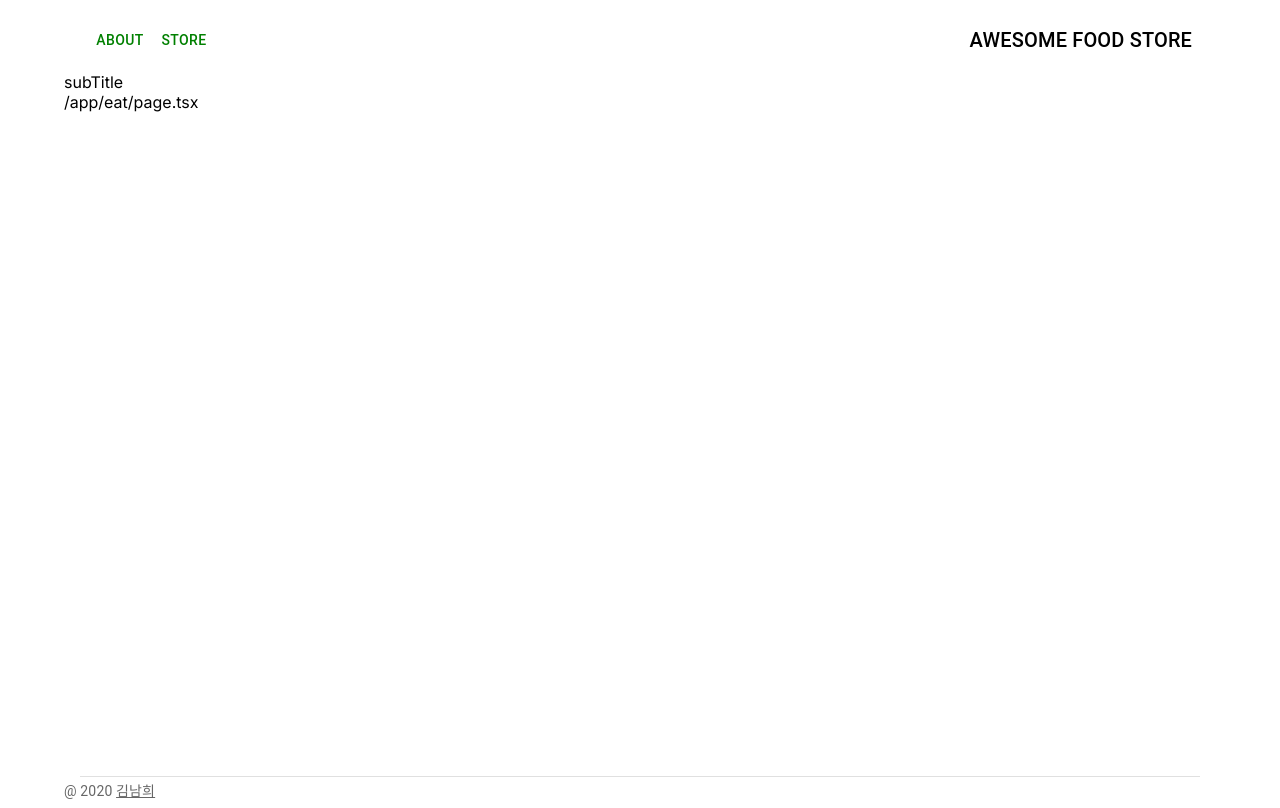
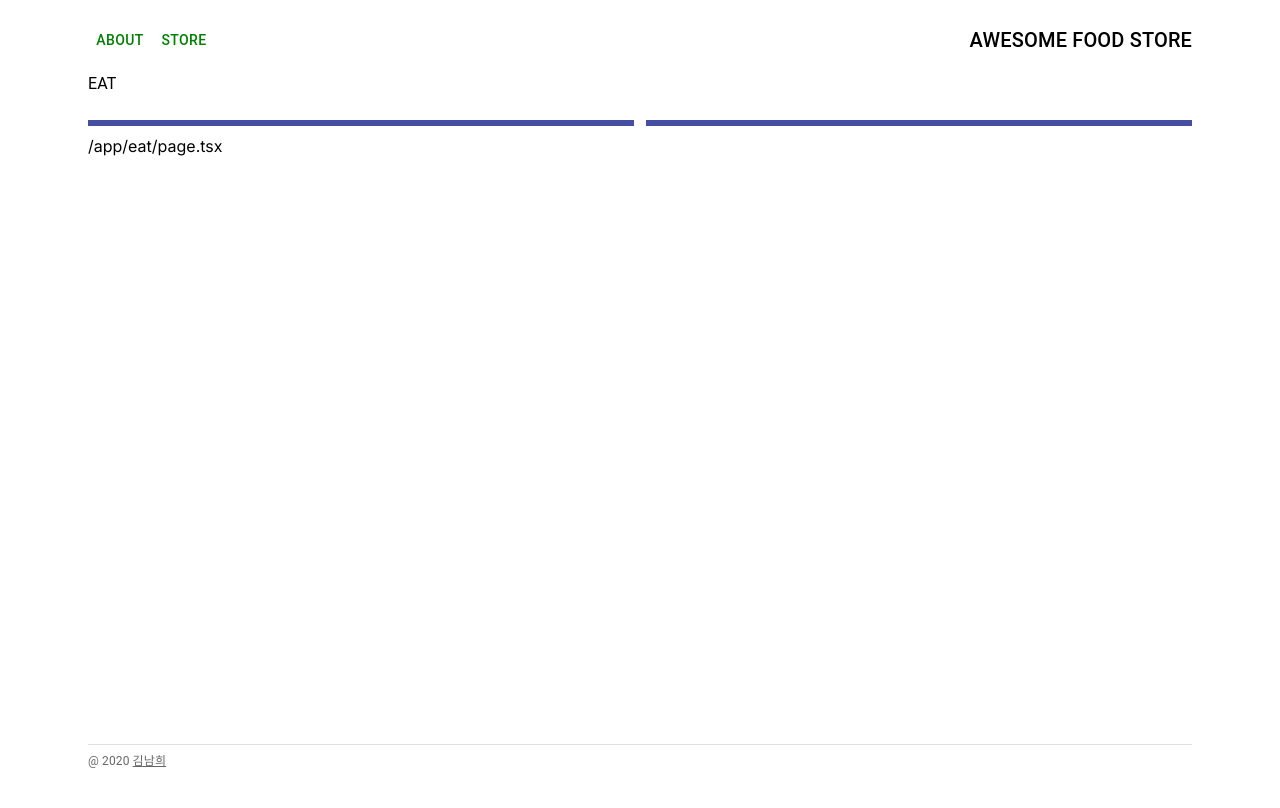
Before and after one commit to KNHui/restaurant-board, a Next.js app: page / in a window 1280 px wide. Built offline with nearby package versions, Linux system fonts and the light colour scheme.

Commit message:
feat: Add netsted layout for sub pages

```diff
--- a/app/components/footer/footer.tsx
+++ b/app/components/footer/footer.tsx
@@ -1,3 +1,4 @@
+import { LayoutSizeService } from "@/app/services/layout/layout-size-service";
 import { Box, Divider, Link, Typography } from "@mui/material";
 
 export default function Footer() {
@@ -8,13 +9,15 @@ export default function Footer() {
     return (
         <Box
             component="footer"
+            paddingX={LayoutSizeService.getContainerPadding()}
         >
-            <Divider variant="middle" />
+            <Divider />
             <Typography
                 variant="body2"
                 color="textSecondary"
                 align="left"
-                marginTop="4px"
+                marginTop="8px"
+                fontSize="12px"
             >
                 {copyright}{' '}
                 <Link
--- a/app/components/header/header.tsx
+++ b/app/components/header/header.tsx
@@ -2,12 +2,14 @@ import Toolbar from '@mui/material/Toolbar';
 import Typography from '@mui/material/Typography';
 import { Navbar } from './navbar';
 import { SectionHeight } from '@/app/models/section-height';
+import { Box } from '@mui/material';
 
 export default function Header(props: SectionHeight) {
-    const title = 'AWESOME FOOD STORE';
+    const TITLE = 'AWESOME FOOD STORE';
 
     return (
-        <header
+        <Box
+            component="header"
             style={{ height: props.height }}
         >
             <Toolbar
@@ -20,9 +22,9 @@ export default function Header(props: SectionHeight) {
                     component="div"
                     sx={{ flexGrow: 1, display: 'block', textAlign: 'right' }}
                 >
-                    {title}
+                    {TITLE}
                 </Typography>
             </Toolbar>
-        </header>
+        </Box>
     );
 }
--- a/app/components/layout/nested-layout.tsx
+++ b/app/components/layout/nested-layout.tsx
@@ -1,8 +1,9 @@
 import { Box } from '@mui/material';
-import { LayoutHeightService } from "@/app/services/layout/layout-service";
+import { LayoutSizeService } from "@/app/services/layout/layout-size-service";
+import Subheader from '../subheader/subheader';
 
 export default function NestedLayout({
-    subTitle,
+    subTitle: subtitle,
     children
 }: {
     subTitle: string,
@@ -11,10 +12,11 @@ export default function NestedLayout({
     return (
         <Box
             component="div"
-            position={'relative'}
-            height={LayoutHeightService.getBodyHeight()}
+            position="relative"
+            paddingX={LayoutSizeService.getContainerPadding()}
+            height={LayoutSizeService.getBodyHeight()}
         >
-            <header>subTitle</header>
+            <Subheader subtitle={subtitle} height={LayoutSizeService.getSubheaderHeight()}></Subheader>
             <main>
                 {children}
             </main>
--- /dev/null
+++ b/app/components/subheader/subheader-line.tsx
@@ -0,0 +1,23 @@
+import { Box } from "@mui/material";
+import styles from "./subheader.module.css";
+
+export function SubheaderUnederline() {
+    const renderUnderlines = () => {
+        const underlineParts = new Array(3).fill(undefined);
+        const getunderlinePartKey = (index: number) => `subheader-underline-${index}`;
+
+        return underlineParts.map((_, index) => (<div
+            key={getunderlinePartKey(index)}
+            className={styles[getunderlinePartKey(index)]}
+        />));
+    };
+
+    return (
+        <Box
+            component="div"
+            className={styles['subheader-underline-container']}
+        >
+            {renderUnderlines()}
+        </Box>
+    )
+}
--- /dev/null
+++ b/app/components/subheader/subheader.module.css
@@ -0,0 +1,14 @@
+.subheader-underline-container {
+    display: flex;
+    height: 0.4rem;
+
+    .subheader-underline-0,
+    .subheader-underline-2 {
+        background-color: #464ea3;
+        flex: 1;
+    }
+
+    .subheader-underline-1 {
+        width: 0.75rem;
+    }
+}
--- /dev/null
+++ b/app/components/subheader/subheader.tsx
@@ -0,0 +1,24 @@
+import { SubheaderProps } from "@/app/models/subheader-props";
+import { Box, Typography } from "@mui/material";
+import { SubheaderUnederline } from "./subheader-line";
+import { LayoutSizeService } from "@/app/services/layout/layout-size-service";
+
+export default function Subheader(props: SubheaderProps) {
+
+
+    return (
+        <Box
+            component="header"
+            style={{ height: props.height }}
+        >
+            <Typography
+                component="p"
+                marginBottom={LayoutSizeService.getContainerPadding()}
+            >
+                {props.subtitle}
+
+            </Typography>
+            <SubheaderUnederline></SubheaderUnederline>
+        </Box>
+    );
+}
--- a/app/layout.tsx
+++ b/app/layout.tsx
@@ -5,7 +5,7 @@ import './globals.css';
 import styles from './page.module.css';
 import { Inter } from 'next/font/google';
 import Header from './components/header/header';
-import { LayoutHeightService } from './services/layout/layout-service';
+import { LayoutSizeService } from './services/layout/layout-size-service';
 import Footer from './components/footer/footer';
 
 const inter = Inter({ subsets: ['latin'] })
@@ -25,9 +25,9 @@ export default function RootLayout({
       <body className={inter.className}>
         <Container
           className={styles.container}
-          style={{ height: LayoutHeightService.getContainerHeight() }}
+          style={{ height: LayoutSizeService.getContainerHeight() }}
         >
-          <Header height={LayoutHeightService.getHeaderHeight()} />
+          <Header height={LayoutSizeService.getHeaderHeight()} />
           {children}
           <Footer />
 
--- a/app/models/section-height.ts
+++ b/app/models/section-height.ts
@@ -1 +1 @@
-export type SectionHeight = { height: string };
+export interface SectionHeight { height: string };
--- /dev/null
+++ b/app/models/subheader-props.ts
@@ -0,0 +1,5 @@
+import { SectionHeight } from "./section-height";
+
+export interface SubheaderProps extends SectionHeight {
+    subtitle: string;
+}
--- a/app/services/layout/layout-service.ts
+++ /dev/null
@@ -1,14 +0,0 @@
-const BODY_MARGIN = '8px';
-const HEADER_HEIGHT = '64px';
-
-export const LayoutHeightService = {
-    getContainerHeight(): string {
-        return `calc(100% - (${BODY_MARGIN} * 2))`;
-    },
-    getHeaderHeight(): string {
-        return HEADER_HEIGHT;
-    },
-    getBodyHeight(): string {
-        return `calc(100% - ${HEADER_HEIGHT} - (${BODY_MARGIN} * 2))`;
-    }
-};
--- /dev/null
+++ b/app/services/layout/layout-size-service.ts
@@ -0,0 +1,25 @@
+const HEADER_HEIGHT = '64px';
+const HEADER_PADDING = '24px';
+const BODY_MARGIN = '8px';
+const FOOTER_HEIGHT = '32px';
+
+export const LayoutSizeService = {
+    getContainerHeight(): string {
+        return `calc(100% - (${BODY_MARGIN} * 2))`;
+    },
+    getHeaderHeight(): string {
+        return HEADER_HEIGHT;
+    },
+    getSubheaderHeight(): string {
+        return HEADER_HEIGHT;
+    },
+    getBodyHeight(): string {
+        return `calc(100% - ${HEADER_HEIGHT} - (${BODY_MARGIN} * 2) - ${FOOTER_HEIGHT})`;
+    },
+    getContainerPadding(): string {
+        return HEADER_PADDING;
+    },
+    getSubHeaderWidth(): string {
+        return `calc(100% - (${HEADER_PADDING} * 2))`
+    }
+};
```
